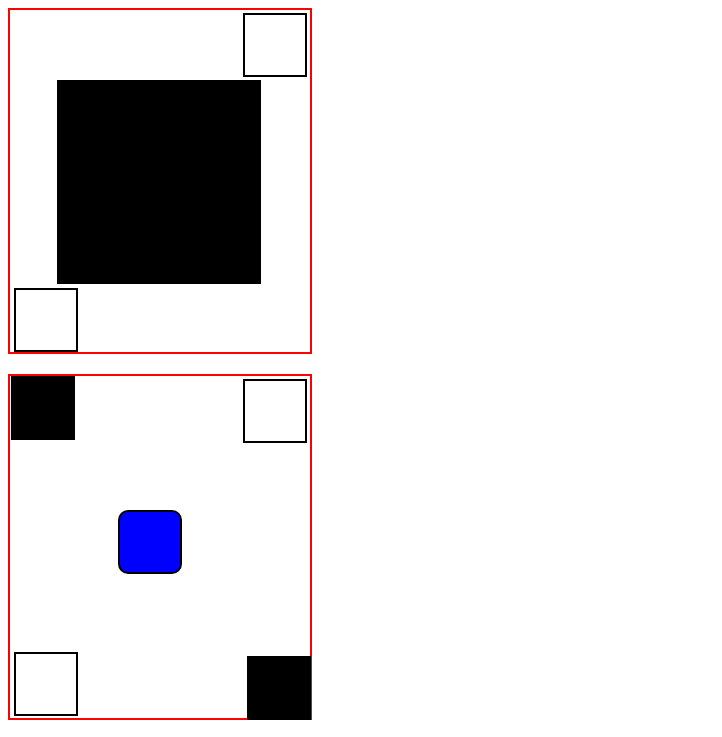
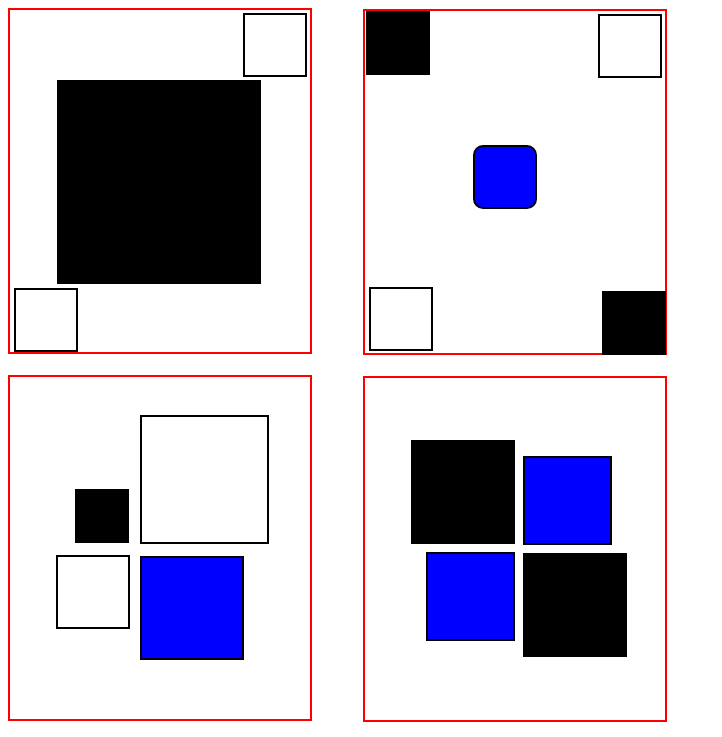
Before and after one commit to Munna7285/Class, a plain HTML site: page class_practice/practice_8.html in a window 1280 px wide. Shown: the top 737 px of the page, without its empty margins (0-722 px from the left). Drawn offline with Linux system fonts and the light colour scheme.

Commit message:
practice8 some changes

```diff
--- a/class_practice/practice_8.html
+++ b/class_practice/practice_8.html
@@ -33,7 +33,9 @@
                 height: 342px;
                 width: 300px;
                 border: 2px solid red;
-                margin-top: 20px;
+                margin-top:-345px;
+                margin-left: 355px;
+                position: relative;
             }
             .child_1_p2 {
                 height: 60px;
@@ -121,7 +123,10 @@
                 height: 342px;
                 width: 300px;
                 border: 2px solid red;
-                margin-top: 20px;
+                margin-top:-345px;
+                margin-left:355;
+                position: relative;
+
             }
             .child_1_p4 {
                 height: 100px;
```
